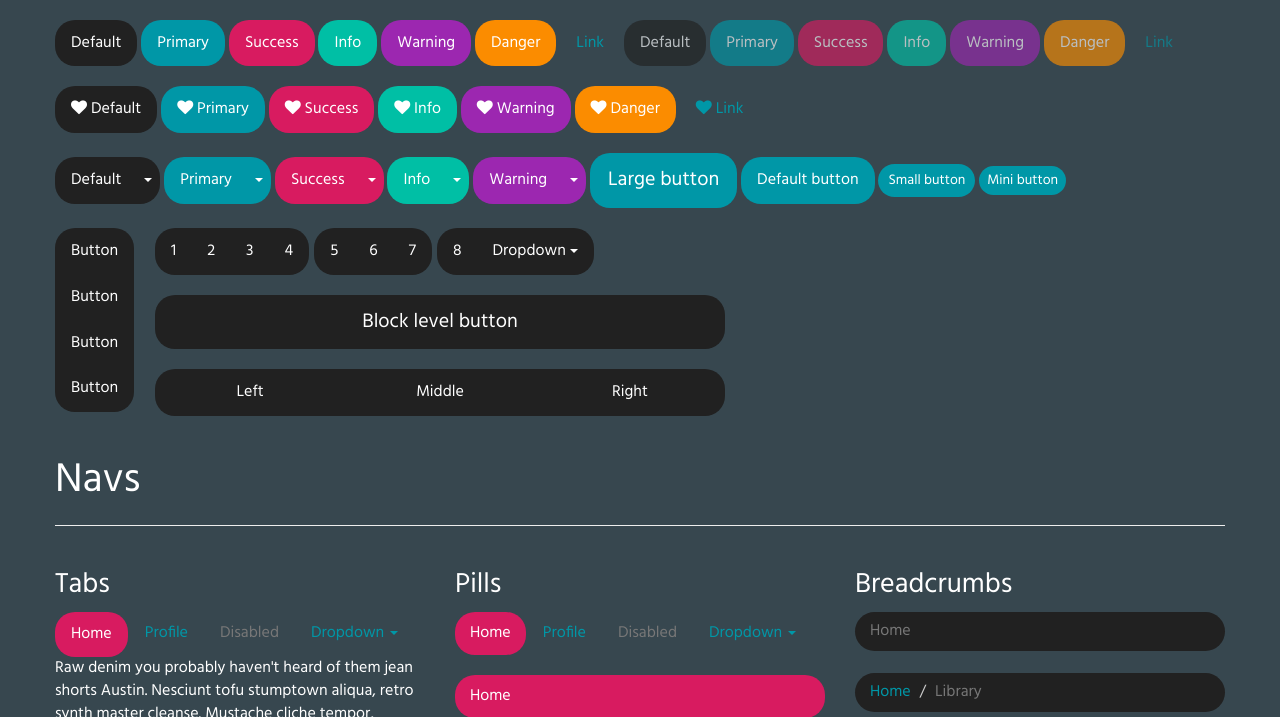
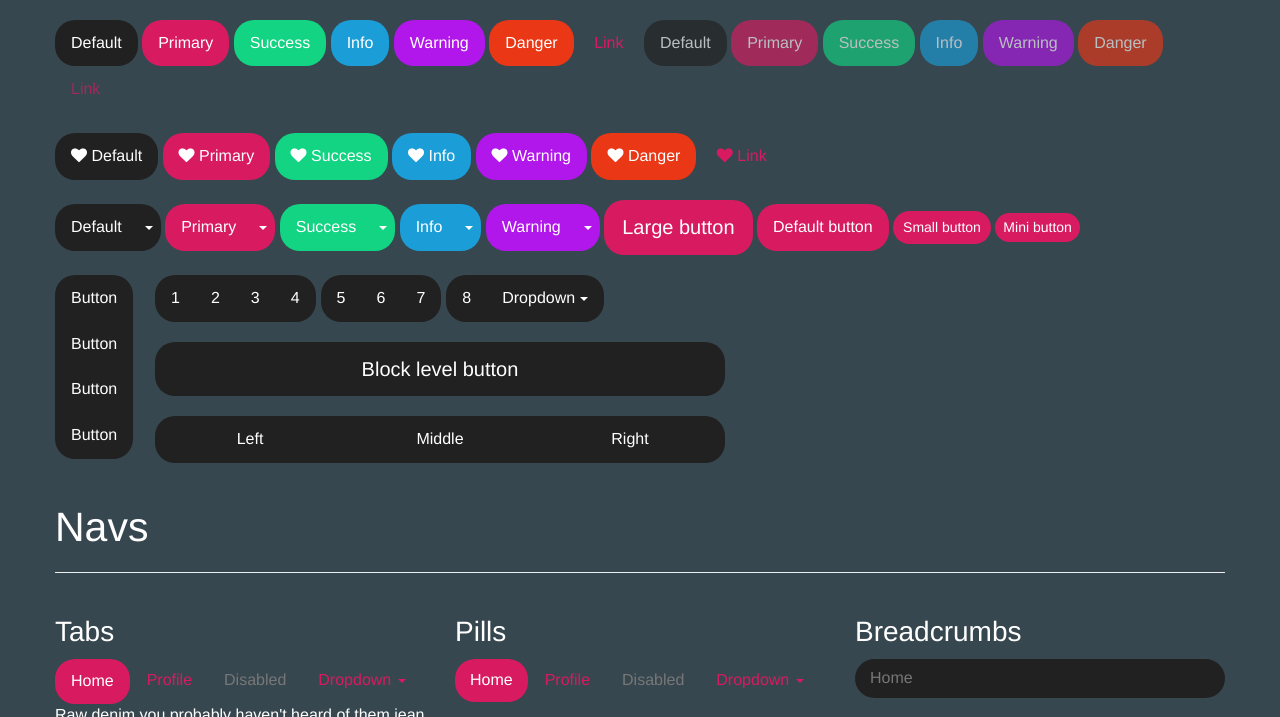
Before and after one commit to CristianSarca/Themes, a website: page sweetchill/index.html in a window 1280 px wide. Shown: the part 547-1264 px from the top of the page. Drawn offline with nearby package versions, Linux system fonts and the light colour scheme; files that its build step writes are made by us from their sources.

Commit message:
fixed some colors

```diff
--- a/sweetchill/_custom.scss
+++ b/sweetchill/_custom.scss
@@ -14,6 +14,29 @@ body {
 .navbar {
     border: $navbar-border-size;
     box-shadow: $navbar-shadow;
+}
+
+.navbar-inverse {
+    .dropdown-menu > li > a {
+  &:hover,
+  &:focus {
+    text-decoration: none;
+    color: $dropdown-link-hover-color;
+    background-color: $brand-info;
+  }
+}
+
+// Active state
+.dropdown-menu > .active > a {
+  &,
+  &:hover,
+  &:focus {
+    color: $dropdown-link-active-color;
+    text-decoration: none;
+    outline: 0;
+    background-color: $dropdown-link-active-bg;
+  }
+}
 }
 
 //======NAVS======
--- a/sweetchill/_variables.scss
+++ b/sweetchill/_variables.scss
@@ -20,11 +20,11 @@ $white:                  #fff;
 $brand-default:         #212121 !default;
 $brand-secondary:       #37474F !default;
 
-$brand-primary:         #0097A7 !default;
-$brand-success:         #D81B60 !default;
-$brand-info:            #00BFA5 !default;
-$brand-warning:         #9C27B0 !default;
-$brand-danger:          #FB8C00 !default;
+$brand-primary:         #D81B60 !default;
+$brand-success:         #12d482 !default;
+$brand-info:            #1b9ed8 !default;
+$brand-warning:         #b116ea !default;
+$brand-danger:          #ea3716 !default;
 
 
 //== Scaffolding
@@ -39,7 +39,7 @@ $text-color:            $white !default;
 //** Global textual link color.
 $link-color:            $brand-primary !default;
 //** Link hover color set via `darken()` function.
-$link-hover-color:      $brand-success !default;
+$link-hover-color:      $brand-info !default;
 //** Link hover decoration.
 $link-hover-decoration: none !default;
 
@@ -252,7 +252,7 @@ $dropdown-border:                transparent !default;
 //** Dropdown menu `border-color` **for IE8**.
 $dropdown-fallback-border:       transparent !default;
 //** Divider color for between dropdown items.
-$dropdown-divider-bg:            $brand-success !default;
+$dropdown-divider-bg:            $brand-secondary !default;
 
 //** Dropdown link text color.
 $dropdown-link-color:            $white !default;
@@ -407,6 +407,10 @@ $navbar-default-toggle-hover-bg:           $brand-primary !default;
 $navbar-default-toggle-icon-bar-bg:        $white !default;
 $navbar-default-toggle-border-color:       transparent !default;
 
+// Navbar Inverse toggle
+$navbar-inverse-toggle-hover-bg:           $brand-info !default;
+$navbar-inverse-toggle-icon-bar-bg:        $white !default;
+$navbar-inverse-toggle-border-color:       transparent !default;
 
 //=== Inverted navbar
 // Reset inverted navbar basics
@@ -417,15 +421,15 @@ $navbar-inverse-border:                     transparent !default;
 // Inverted navbar links
 $navbar-inverse-link-color:                 $white !default;
 $navbar-inverse-link-hover-color:           $white !default;
-$navbar-inverse-link-hover-bg:              $brand-success !default;
+$navbar-inverse-link-hover-bg:              $brand-info !default;
 $navbar-inverse-link-active-color:          $navbar-inverse-link-hover-color !default;
-$navbar-inverse-link-active-bg:             $brand-success !default;
+$navbar-inverse-link-active-bg:             $brand-info !default;
 $navbar-inverse-link-disabled-color:        #444 !default;
 $navbar-inverse-link-disabled-bg:           transparent !default;
 
 // Inverted navbar brand label
 $navbar-inverse-brand-color:                $navbar-inverse-link-color !default;
-$navbar-inverse-brand-hover-color:          $white !default;
+$navbar-inverse-brand-hover-color:          $brand-info !default;
 $navbar-inverse-brand-hover-bg:             transparent !default;
 
 // Inverted navbar toggle
@@ -440,7 +444,7 @@ $navbar-inverse-toggle-border-color:        transparent !default;
 
 //=== Shared nav styles
 $nav-link-padding:                          10px 15px !default;
-$nav-link-hover-bg:                         $brand-success !default;
+$nav-link-hover-bg:                         $brand-primary !default;
 
 $nav-disabled-link-color:                   $gray-light !default;
 $nav-disabled-link-hover-color:             $gray-light !default;
@@ -450,7 +454,7 @@ $nav-tabs-border-color:                     transparent !default;
 
 $nav-tabs-link-hover-border-color:          transparent !default;
 
-$nav-tabs-active-link-hover-bg:             $brand-success !default;
+$nav-tabs-active-link-hover-bg:             $brand-primary !default;
 $nav-tabs-active-link-hover-color:          $white !default;
 $nav-tabs-active-link-hover-border-color:   transparent !default;
 
@@ -463,7 +467,7 @@ $nav-tabs-border-radius:                    $btn-border-radius-base;
 
 //== Pills
 $nav-pills-border-radius:                   $btn-border-radius-base !default;
-$nav-pills-active-link-hover-bg:            $brand-success !default;
+$nav-pills-active-link-hover-bg:            $brand-primary !default;
 $nav-pills-active-link-hover-color:         $component-active-color !default;
 $nav-pills-link-color:                      $brand-primary;
 $nav-pills-link-hover-color:                $white;
@@ -710,11 +714,11 @@ $list-group-border-size:        none;
 $list-group-border-radius:      $btn-border-radius-base !default;
 
 //** Background color of single list items on hover
-$list-group-hover-bg:           $brand-success !default;
+$list-group-hover-bg:           $brand-info !default;
 //** Text color of active list items
 $list-group-active-color:       $white !default;
 //** Background color of active list items
-$list-group-active-bg:          $brand-success !default;
+$list-group-active-bg:          $brand-info !default;
 //** Border color of active list elements
 $list-group-active-border:      transparent !default;
 //** Text color for content within active list items
--- a/sweetchill/index.html
+++ b/sweetchill/index.html
@@ -6,7 +6,7 @@
     <meta http-equiv="X-UA-Compatible" content="IE=edge">
     <meta name="viewport" content="width=device-width, initial-scale=1">
     <title>SweetChill Theme</title>
-    <link href="bootstrap.css" rel="stylesheet">
+    <link href="./css/bootstrap.css" rel="stylesheet">
     <link rel="stylesheet" href="https://maxcdn.bootstrapcdn.com/font-awesome/4.7.0/css/font-awesome.min.css">
 </head>
 
@@ -58,7 +58,7 @@
                             <div class="form-group">
                                 <input type="text" class="form-control" placeholder="Search">
                             </div>
-                            <button type="submit" class="btn btn-success">Submit</button>
+                            <button type="submit" class="btn btn-info">Submit</button>
                         </form>
                         <ul class="nav navbar-nav navbar-right">
                             <li><a href="#">Link</a></li>
@@ -85,7 +85,7 @@
                 <div class="container-fluid">
                     <!-- Brand and toggle get grouped for better mobile display -->
                     <div class="navbar-header">
-                        <button type="button" class="navbar-toggle collapsed" data-toggle="collapse" data-target="#bs-example-navbar-collapse-1" aria-expanded="false">
+                        <button type="button" class="navbar-toggle collapsed" data-toggle="collapse" data-target="#bs-example-navbar-collapse-2" aria-expanded="false">
         <span class="sr-only">Toggle navigation</span>
         <span class="icon-bar"></span>
         <span class="icon-bar"></span>
@@ -446,7 +446,7 @@
                         <div class="caption">
                             <h3>Thumbnail label</h3>
                             <p>Lorem ipsum dolor sit amet, consectetur adipisicing elit. Ea possimus adipisci explicabo est fuga commodi, numquam perspiciatis sapiente fugiat eligendi eius, ullam error et, laboriosam.</p>
-                            <p><a href="#" class="btn btn-primary" role="button"><i class="fa fa-heart" aria-hidden="true"></i> Button</a> <a href="#" class="btn btn-success" role="button">Button</a></p>
+                            <p><a href="#" class="btn btn-primary" role="button"><i class="fa fa-heart" aria-hidden="true"></i> Button</a> <a href="#" class="btn btn-info" role="button">Button</a></p>
                         </div>
                     </div>
                 </div>
```
Also changed, not shown: sweetchill/bootstrap.css.
